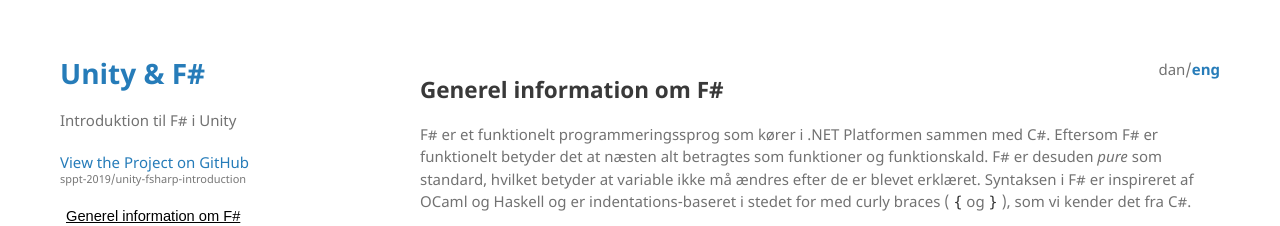
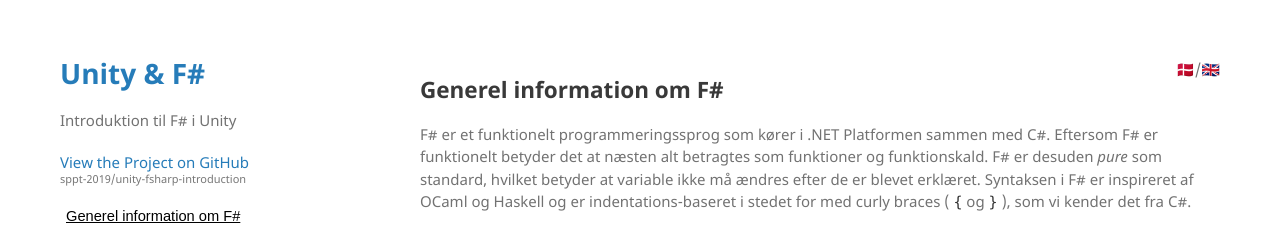
Before and after one commit to sppt-2019/unity-fsharp-introduction, a Jekyll site: the page built from index.md, in a window 1280 px wide and 900 px high. Shown: the top 226 px of the window. Built offline with Jekyll 4.4.1, drawn with Linux system fonts in a browser that asks for light colours; our own code applies the rules of GitHub Pages for plain Markdown files.

Commit message:
Update index.md

```diff
--- a/index.md
+++ b/index.md
@@ -1,4 +1,4 @@
-<span style="float: right">dan/<b><a href="/unity-fsharp-introduction/index.eng.html">eng</a></b></span>
+<span style="float: right">🇩🇰/<b><a href="/unity-fsharp-introduction/index.eng.html">🇬🇧</a></b></span>
 ## Generel information om F#
 F# er et funktionelt programmeringssprog som kører i .NET Platformen sammen med C#. Eftersom F# er funktionelt betyder det at næsten alt betragtes som funktioner og funktionskald. F# er desuden _pure_ som standard, hvilket betyder at variable ikke må ændres efter de er blevet erklæret. Syntaksen i F# er inspireret af OCaml og Haskell og er indentations-baseret i stedet for med curly braces ( `{` og `}` ), som vi kender det fra C#.
 
```
